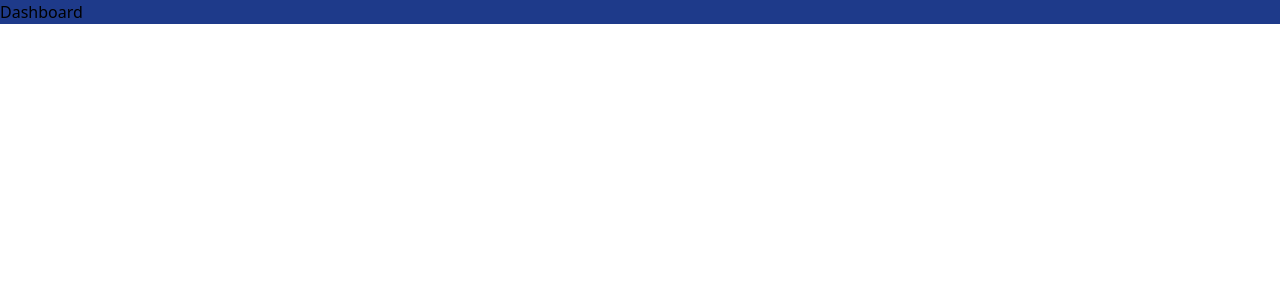
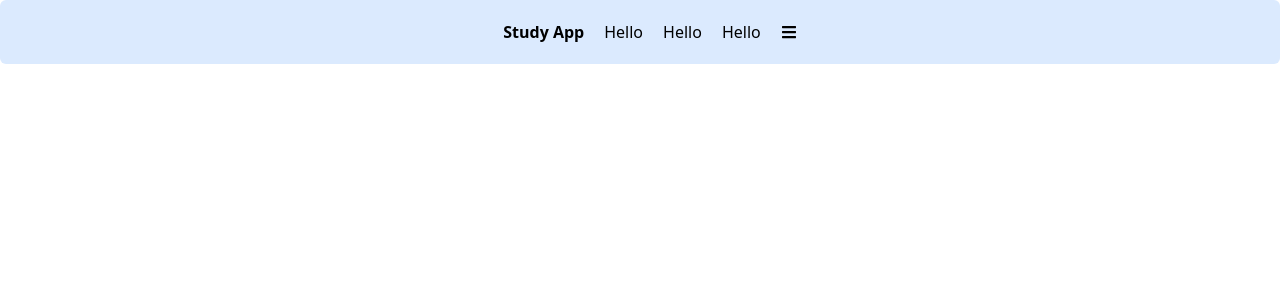
Before and after one commit to ktest-1234/study-app, a React (Vite) app: page /login in a window 1280 px wide. Both pictures are taken after typing "Sample", "Sample123" into the empty fields and a click on the input 562 px from the left and 498 px from the top of the page. Shown: the top 300 px of the page. Built offline with nearby package versions, Linux system fonts and the light colour scheme.

Commit message:
Styled the HomeProfile page

```diff
--- a/src/HomeProfile.jsx
+++ b/src/HomeProfile.jsx
@@ -1,12 +1,29 @@
-function Dashboard() {
+import { FaBars } from 'react-icons/fa'
+import { useState } from 'react'
+
+function Dashboard({children}) {
+    const [isHamburgerClicked, setIsHamburgerClicked] = useState(false)
+    function handleClick(e){
+        e.preventDefault()
+        if (isHamburgerClicked){
+            console.log('yay')
+        }
+        setIsHamburgerClicked(!isHamburgerClicked)
+    }
     return (
-        <div className="flex bg-blue-900 w-full h-1/6 sm:h-1/5">
-            <h1>Dashboard</h1>
-        </div>
+        <nav className="flex flex-row justify-center items-cemter h-[25vm] py-5 [&>*]:ml-5 bg-blue-100 rounded-md">
+            <h1 className="font-bold">Study App</h1>
+            {children}
+            <button type="button" onClick={handleClick}><FaBars /></button>
+        </nav>
     );
 }
 export default function HomeProfile() {
     return(
-        <Dashboard />
+        <Dashboard>
+            <h2>Hello</h2>
+            <h2>Hello</h2>
+            <h2>Hello</h2>
+        </Dashboard>
     )
 }
```
